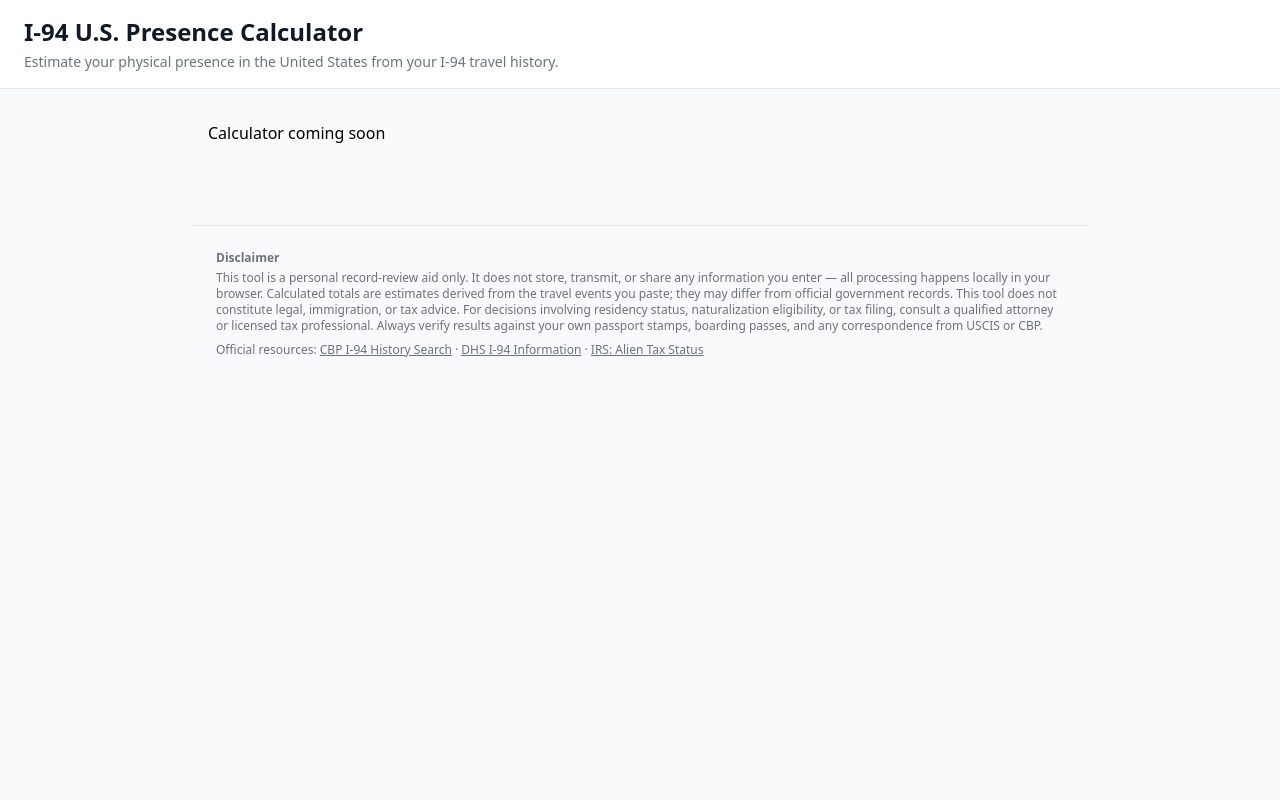
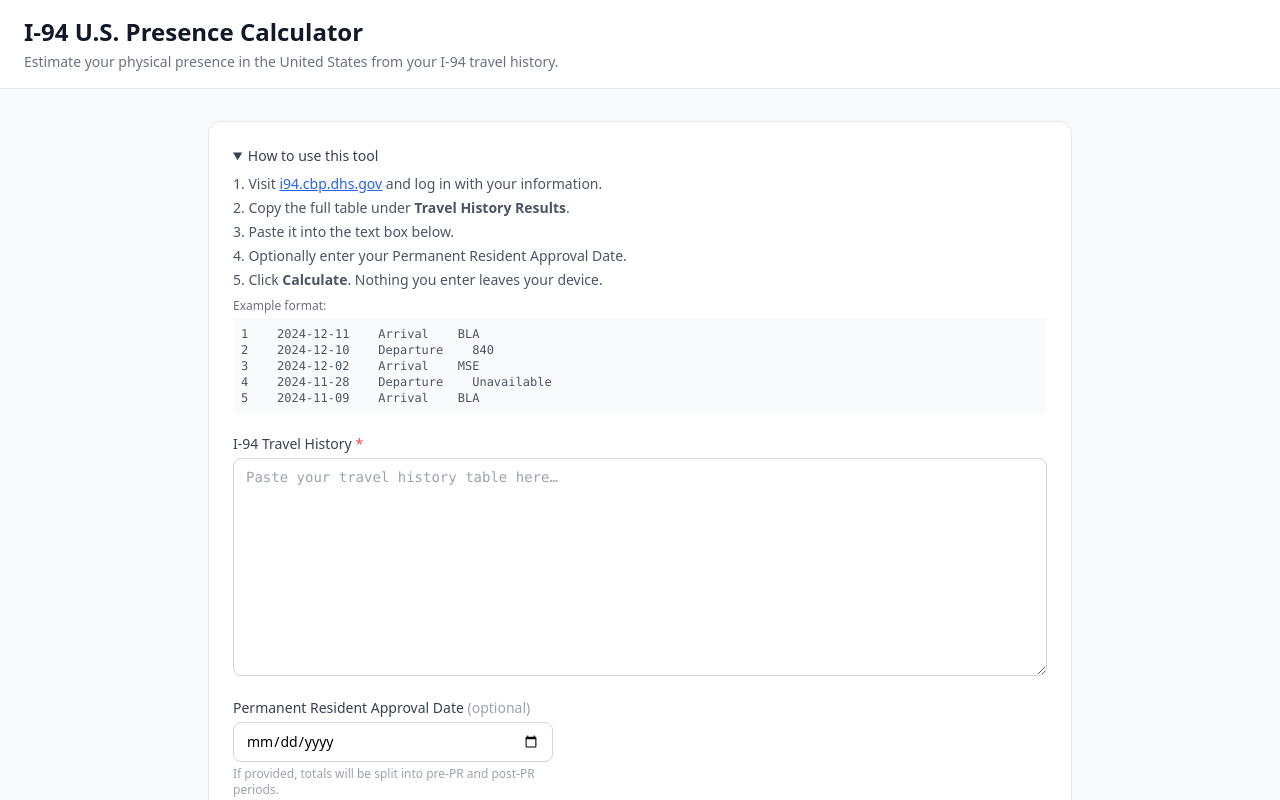
Before and after one commit to JefferyZhang2019/I94Calculator, a React (Vite) app: page / in a window 1280 px wide. Shown: the top 800 px of the page. Built offline with nearby package versions, Linux system fonts and the light colour scheme.

Commit message:
feat: assemble full I94Calculator root component

```diff
--- a/src/components/I94Calculator.jsx
+++ b/src/components/I94Calculator.jsx
@@ -1,3 +1,75 @@
+import { useState } from 'react'
+import { parseI94Text } from '../utils/parser'
+import {
+  buildStays, computeTotals,
+  computeByYear, computeByMonth,
+} from '../utils/calculator'
+
+import InputPanel      from './InputPanel'
+import SummaryBanner   from './SummaryBanner'
+import StaysTable      from './StaysTable'
+import YearBreakdown   from './YearBreakdown'
+import MonthBreakdown  from './MonthBreakdown'
+import CustomRange     from './CustomRange'
+import BonusPanel      from './BonusPanel'
+import ExportButton    from './ExportButton'
+
 export default function I94Calculator() {
-  return <div>Calculator coming soon</div>
+  const [results, setResults] = useState(null)
+
+  function handleCalculate({ rawText, prDate }) {
+    const today = new Date()
+    today.setHours(12, 0, 0, 0)
+
+    const { entries, warnings, error } = parseI94Text(rawText)
+
+    if (error) {
+      setResults({ error })
+      return
+    }
+
+    const prDateObj = prDate ? new Date(prDate + 'T12:00:00') : null
+    const stays   = buildStays(entries, today)
+    const totals  = computeTotals(stays, prDateObj)
+    const byYear  = computeByYear(stays)
+    const byMonth = computeByMonth(stays)
+
+    setResults({ entries, stays, totals, byYear, byMonth, warnings, error: null })
+  }
+
+  return (
+    <div className="space-y-6">
+      <InputPanel onCalculate={handleCalculate} />
+
+      {results?.error && (
+        <div className="bg-red-50 border border-red-200 rounded-xl px-5 py-4 text-red-800 text-sm">
+          <strong>Could not parse input:</strong> {results.error}
+        </div>
+      )}
+
+      {results && !results.error && (
+        <>
+          <SummaryBanner
+            totals={results.totals}
+            stays={results.stays}
+            entries={results.entries}
+          />
+
+          <div className="flex justify-end">
+            <ExportButton
+              stays={results.stays}
+              byYear={results.byYear}
+              byMonth={results.byMonth}
+            />
+          </div>
+
+          <StaysTable stays={results.stays} warnings={results.warnings} />
+          <YearBreakdown byYear={results.byYear} />
+          <MonthBreakdown byMonth={results.byMonth} />
+          <CustomRange stays={results.stays} />
+          <BonusPanel stays={results.stays} />
+        </>
+      )}
+    </div>
+  )
 }
```
